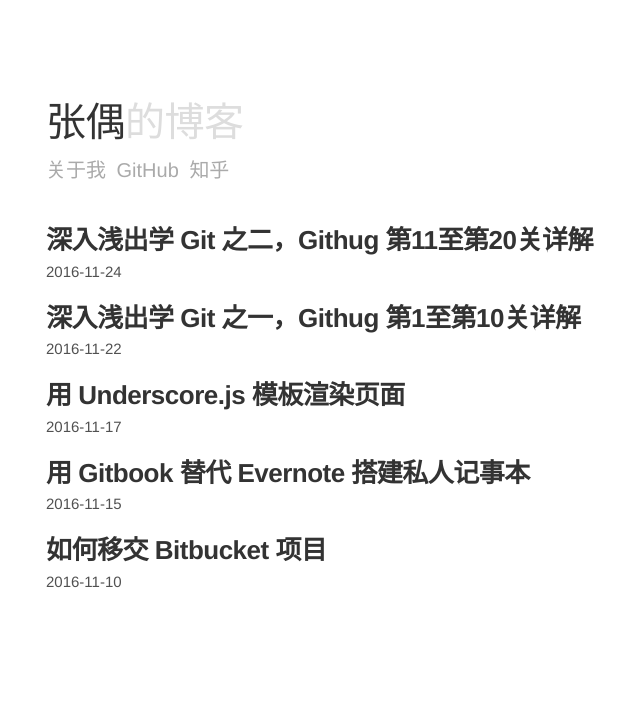
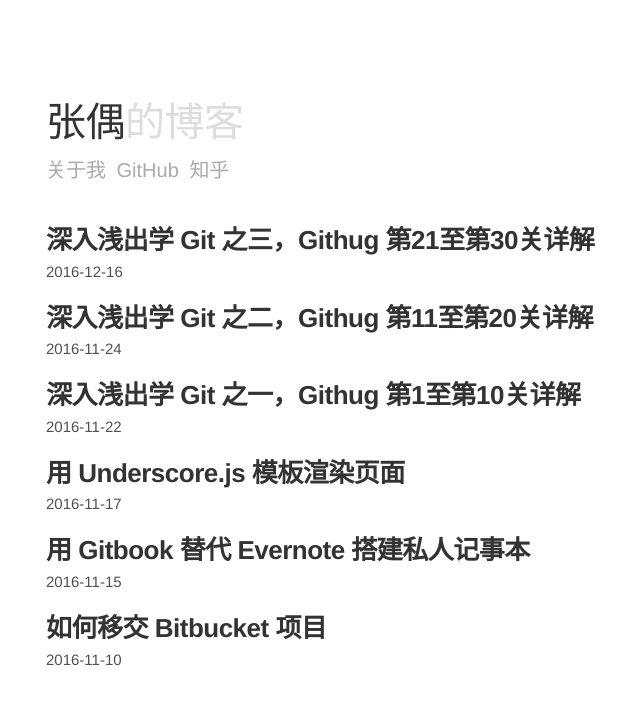
Before and after one commit to comehope/comehope.github.io, a Jekyll site: the page built from index.html, in a window 1280 px wide. Shown: the top 705 px of the page, without its empty margins (234-874 px from the left). Built offline with Jekyll 4.4.1, drawn with Linux system fonts in a browser that asks for light colours; some of the changed lines change nothing that is shown.

Commit message:
发表《深入浅出学 Git 之三，Githug 第21至第30关详解》

````diff
--- a/_drafts/learning-git-through-githug-part-3-level-21-to-30.md
+++ b/_posts/2016-12-16-learning-git-through-githug-part-3-level-21-to-30.md
@@ -1,6 +1,6 @@
 ---
 title: 深入浅出学 Git 之三，Githug 第21至第30关详解
-imagePath: /assets/images/2016-11-xx-learning-git-through-githug-part-2-level-21-to-30
+imagePath: /assets/images/2016-12-16-learning-git-through-githug-part-3-level-21-to-30
 ---
 
 ### 第21关 reset
@@ -57,7 +57,7 @@
 $ git checkout your-file
 ```
 
-Git 会用最后一次提交的文件覆盖掉工作目录中的同名文件。但做这个操作一定要谨慎，因为这个操作是不可以被撤销的，你修改过的内容是找不回来的。
+Git 会用最后一次提交的文件覆盖掉工作目录中的同名文件。但做这个操作一定要谨慎，因为这个操作是不可以被撤销的，执行之后你修改过的内容就找不回来了。
 
 第23关过关画面如下：
 
@@ -112,7 +112,7 @@
 当有多人合作一起开发一个项目时，就不止是你一个人向远程仓库提交代码了，你的伙伴也会向远程仓库提交代码。为了得到远程仓库的最新内容，要用下面的命令把内容抓下来：
 
 ```
-git pull remote-name branch-name
+$ git pull remote-name branch-name
 ```
 
 其中，remote-name 是远程仓库的名字，branch-name 是远程仓库的分支名字，如果是主干，那就是 master。该命令执行之后，远程仓库的代码会自动合并到本地项目中。
@@ -129,7 +129,7 @@
 
 在第25关，我们用 `git remote -v` 列出了多个远程仓库的地址，那这些地址是怎么添加的呢？
 
-如果你的项目是 clone 来的，那么 Git 会自动把 clone 的源仓库地址命名为 origin，之后再添加别的远程仓库时，用下面的命令：
+如果你的项目是 clone 来的，那么 Git 会并把 clone 命令的仓库地址保存下来。如果要手工添加远程仓库，请用下面的命令：
 
 ```
 git remote add remote-name remote-url
@@ -171,4 +171,71 @@
 
 ### 第29关 diff
 
+> There have been modifications to the 'app.rb' file since your last commit. Find out whick line has changed.
+>
+> 最后一次提交之后，你又修改了 'app.rb' 这个文件。找到哪一行被修改过。
+
+如果仓库中的文件被修改过，它的状态就变为 'modified'，可以使用下面的命令查看被修改的细节：
+
+```
+$ git diff
+$ git diff your-file
+```
+
+第1条命令是列出所有被修改过的文件的细节，第2条命令是列出指定文件的被修改过的细节。
+
+比如，你有一个名为 a.txt 的文件，内容如下：
+
+```
+a1
+a2
+a3
+a4
+a5
+a6
+a7
+a8
+a9
+```
+
+然后，你把其中的 'a5' 改成了 'bbb5'，内容变成：
+
+```
+a1
+a2
+a3
+a4
+bbb5
+a6
+a7
+a8
+a9
+```
+
+那么 `git diff` 的结果是这样的:
+
+![git diff 的结果]({{page.imagePath}}/level-29-diff-git-diff-result.png)
+
+其中 `@@ -2,7 +2,7 @@` 表示修改的内容是从第2行至第7行，接下来列出第2行至第7行的内容（其实只修改了第5行这1行，但会列出这1行的前3行和后3行）。其中红色的 `-a5` 和绿色的 `+bbb5` 表示把 'a5' 改为了 'bbb5'。
+
+第29关过关画面如下：
+
+![第29关 diff]({{page.imagePath}}/level-29-diff.png)
+
 ### 第30关 blame
+
+> Someone has put a password inside the file 'config.rb' find out who it was.
+>
+> 有人在 'config.rb' 中植入了一个密码，请找出这是谁干的。
+
+当系统曝出 bug 或者漏洞，要查清问题的来源时，首先定位问题代码，其次定位是谁引入了错误。Git 记录了详细的更新日志，所以通过 Git 提供的一个专门的命令就可以定位开发者：
+
+```
+$ git blame your-file
+```
+
+在结果中会列出指定文件的所有代码，每行代码的左侧会列出它最后一次被更新时的 HASH 值、开发者和时间，通过这些信息，你就可以分析每一行代码被谁编辑过了。
+
+第30关过关画面如下：
+
+![第30关 blame]({{page.imagePath}}/level-30-blame.png)
````
Also changed, not shown: README.md, assets/images/2016-12-16-learning-git-through-githug-part-3-level-21-to-30/level-21-reset.png (renamed from assets/images/2016-11-xx-learning-git-through-githug-part-2-level-21-to-30/level-21-reset.png), assets/images/2016-12-16-learning-git-through-githug-part-3-level-21-to-30/level-22-reset-soft.png (renamed from assets/images/2016-11-xx-learning-git-through-githug-part-2-level-21-to-30/level-22-reset-soft.png), assets/images/2016-12-16-learning-git-through-githug-part-3-level-21-to-30/level-23-checkout-file.png (renamed from assets/images/2016-11-xx-learning-git-through-githug-part-2-level-21-to-30/level-23-checkout-file.png), assets/images/2016-12-16-learning-git-through-githug-part-3-level-21-to-30/level-24-remote.png (renamed from assets/images/2016-11-xx-learning-git-through-githug-part-2-level-21-to-30/level-24-remote.png), assets/images/2016-12-16-learning-git-through-githug-part-3-level-21-to-30/level-25-remote-url.png (renamed from assets/images/2016-11-xx-learning-git-through-githug-part-2-level-21-to-30/level-25-remote-url.png), assets/images/2016-12-16-learning-git-through-githug-part-3-level-21-to-30/level-26-pull.png (renamed from assets/images/2016-11-xx-learning-git-through-githug-part-2-level-21-to-30/level-26-pull.png), assets/images/2016-12-16-learning-git-through-githug-part-3-level-21-to-30/level-27-remote-add.png (renamed from assets/images/2016-11-xx-learning-git-through-githug-part-2-level-21-to-30/level-27-remote-add.png), assets/images/2016-12-16-learning-git-through-githug-part-3-level-21-to-30/level-28-push.png (renamed from assets/images/2016-11-xx-learning-git-through-githug-part-2-level-21-to-30/level-28-push.png), assets/images/2016-12-16-learning-git-through-githug-part-3-level-21-to-30/level-29-diff-git-diff-result.png (added), assets/images/2016-12-16-learning-git-through-githug-part-3-level-21-to-30/level-29-diff.png (added), assets/images/2016-12-16-learning-git-through-githug-part-3-level-21-to-30/level-30-blame.png (added).
